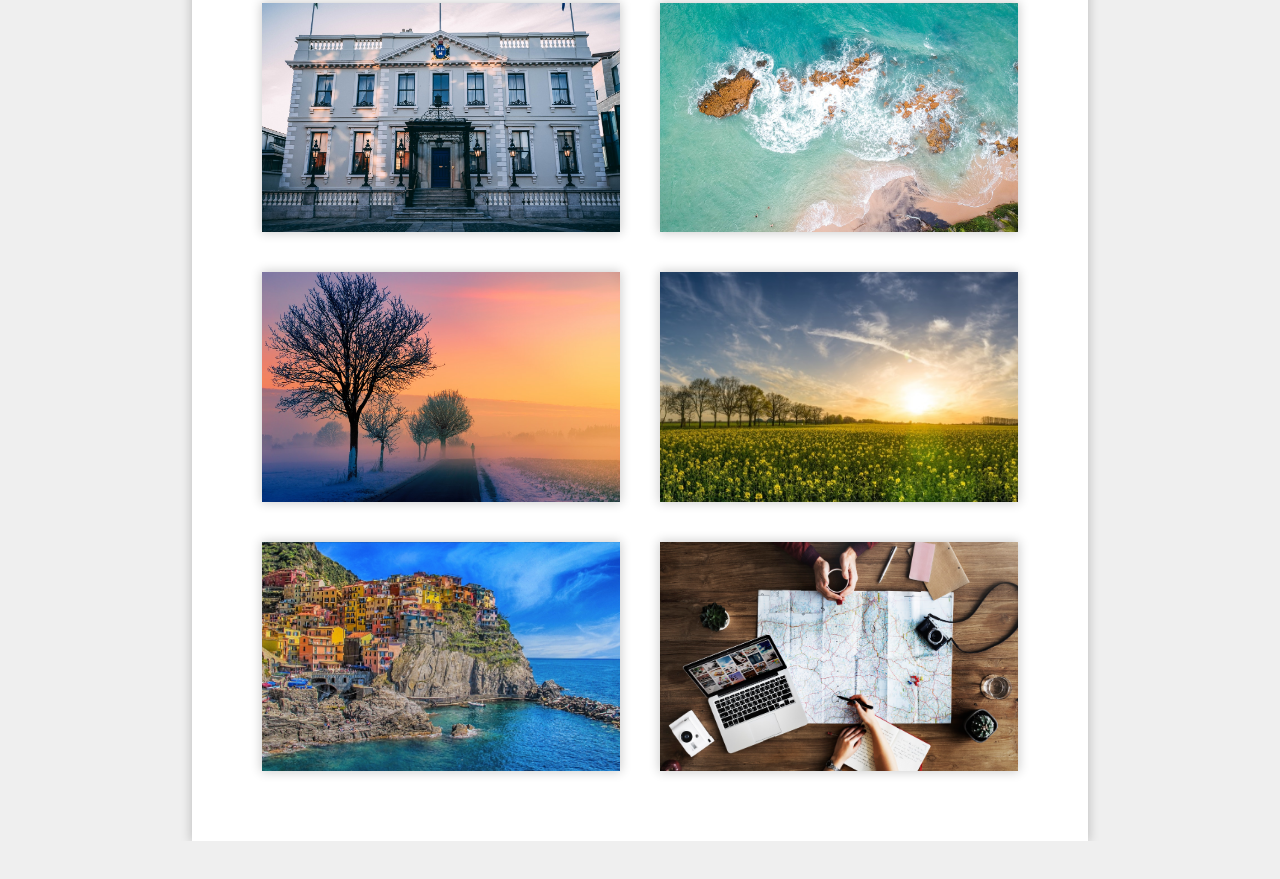
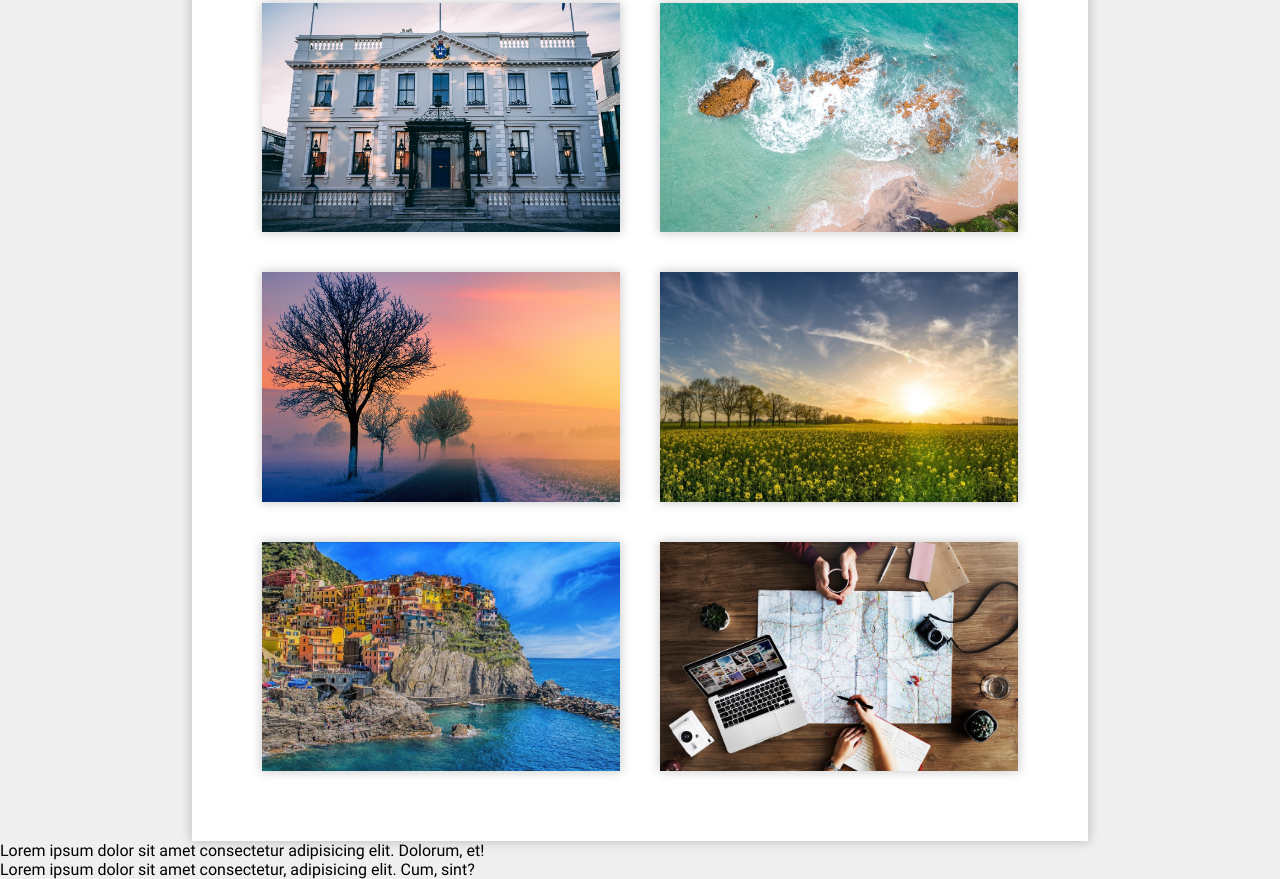
Before and after one commit to merlion-local/Gallery, a plain HTML site: page app_module2/index.html in a window 1280 px wide. Shown: the part 933-1812 px from the top of the page. Before the commit the page ends 1774 px from the top, so only its background shows below. Drawn offline with Linux system fonts and the light colour scheme.

Commit message:
first commit cohort30

```diff
--- a/app_module2/index.html
+++ b/app_module2/index.html
@@ -21,5 +21,7 @@
 		<div class="photo photo11"></div>
 		<div class="photo photo12"></div>
 	</main>
+	<p>Lorem ipsum dolor sit amet consectetur adipisicing elit. Dolorum, et!</p>
+	<p>Lorem ipsum dolor sit amet consectetur, adipisicing elit. Cum, sint?</p>
 </body>
 </html>
```
